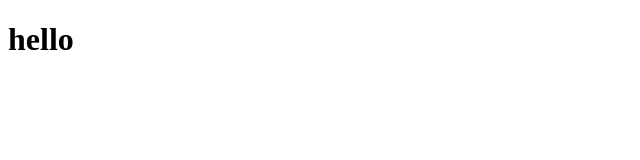
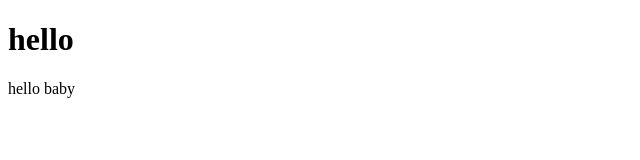
Before and after one commit to vikas2794/git1, a plain HTML site: page index.html in a window 1280 px wide. Shown: the full height of the page, 0-640 px from the left. Drawn offline with Linux system fonts and the light colour scheme.

Commit message:
added a cooment on index.html

```diff
--- a/index.html
+++ b/index.html
@@ -7,6 +7,8 @@
     <title>Document</title>
 </head>
 <body>
+    <!-- comment added in the branch vikas -->
     <h1>hello</h1>
+    <p>hello baby</p>
 </body>
 </html>
```
